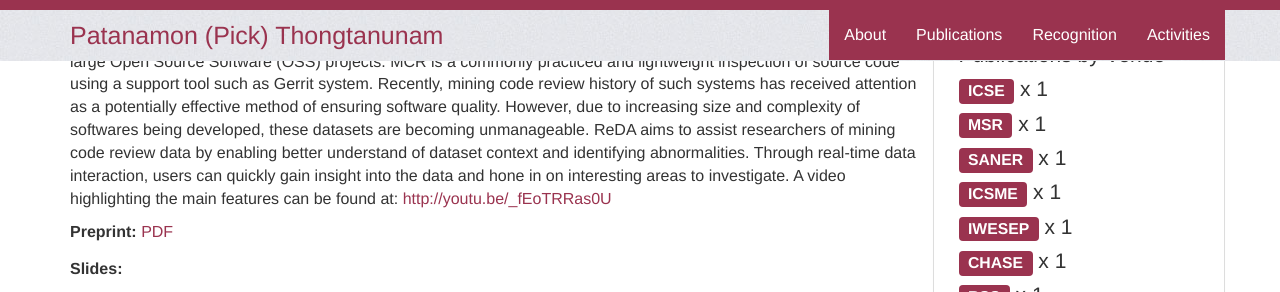
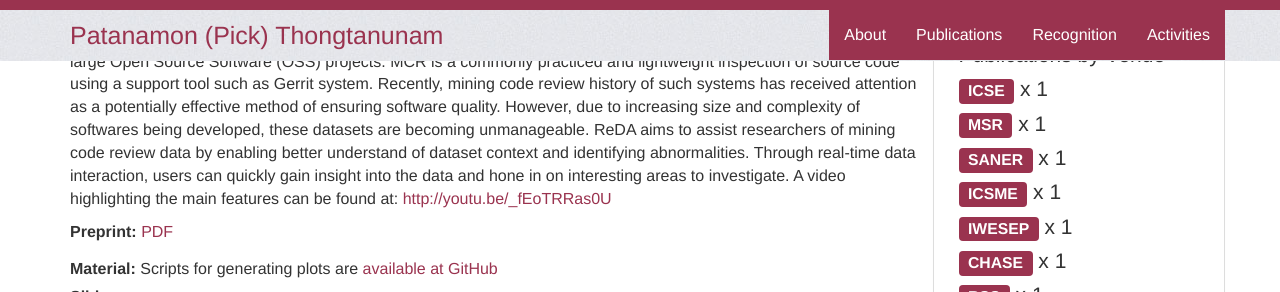
Before and after one commit to patanamon/patanamon.github.io, a Jekyll site: the page built from _papers/2014-11-08-reda-a-web-based-visualization-tool-for-analyzing-modern-code-review-dataset.markdown, in a window 1280 px wide and 900 px high, scrolled down 344 px, cut to the strip 0-292 px from the top of the window. Built offline with Jekyll 4.4.1, drawn with Linux system fonts in a browser that asks for light colours; nearby versions of some CDN libraries; library files that are not in the unit come from our copies.

Commit message:
Share link of ReDA scripts

```diff
--- a/_papers/2014-11-08-reda-a-web-based-visualization-tool-for-analyzing-modern-code-review-dataset.markdown
+++ b/_papers/2014-11-08-reda-a-web-based-visualization-tool-for-analyzing-modern-code-review-dataset.markdown
@@ -10,6 +10,7 @@ s_venue: ICSME
 preprint: http://sdlab.naist.jp/pman3/pman3.cgi?DOWNLOAD=100
 abstract: "ReDA(<a href='http://reda.naist.jp/'>http://reda.naist.jp/</a>) is a web-based visualization tool for analyzing Modern Code Review (MCR) datasets for large Open Source Software (OSS) projects. MCR is a commonly practiced and lightweight inspection of source code using a support tool such as Gerrit system. Recently, mining code review history of such systems has received attention as a potentially effective method of ensuring software quality. However, due to increasing size and complexity of softwares being developed, these datasets are becoming unmanageable. ReDA aims to assist researchers of mining code review data by enabling better understand of dataset context and identifying abnormalities. Through real-time data interaction, users can quickly gain insight into the data and hone in on interesting areas to investigate. A video highlighting the main features can be found at: <a href='http://youtu.be/_fEoTRRas0U'>http://youtu.be/_fEoTRRas0U</a>"
 slides: //www.slideshare.net/slideshow/embed_code/39818380
+addition: "<label>Material:</label> Scripts for generating plots are <a href='https://github.com/patanamon/ReDA'>available at GitHub</a>"
 ---
 @inproceedings{ThongtanunamICSME2014,
 	Author={Patanamon Thongtanunam,Xin Yang, Norihiro Yoshida,Kenji Fujiwara,Raula Gaikovina Kula, Ana Erika Camargo Cruz, Hajimu Iida},
```
